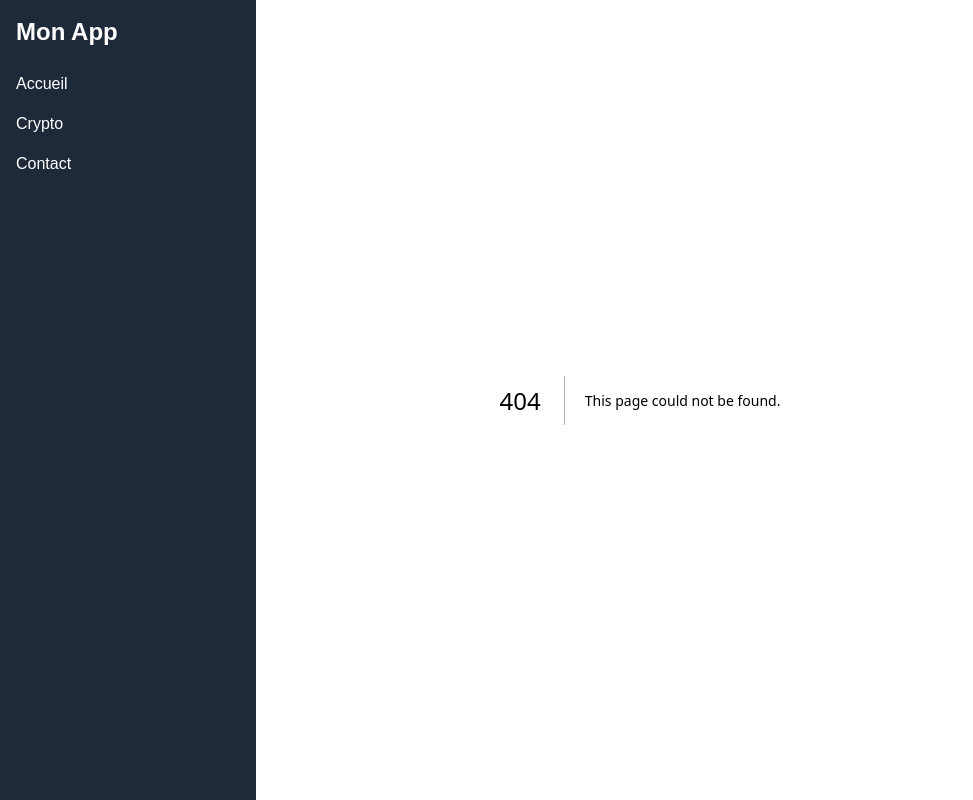
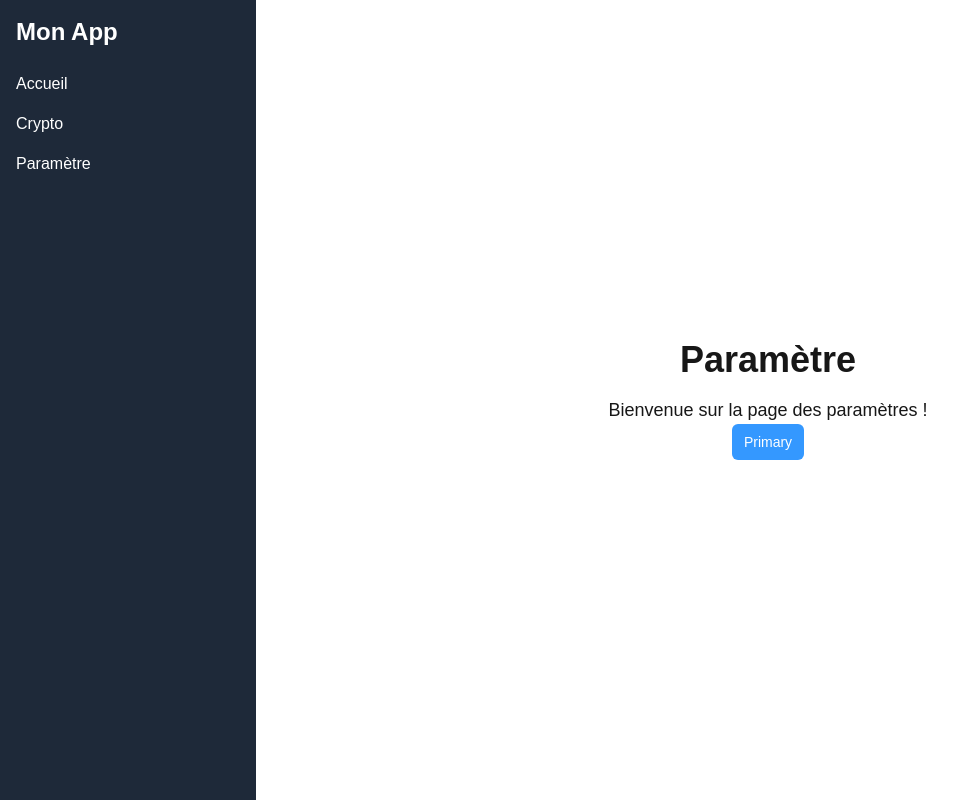
Before and after one commit to TISEPSE/Dashboard, a Next.js app: page /Dashboard/Parametre in a window 1280 px wide. Before the commit this address had no page. Shown: the whole page, without its empty margins (0-973 px from the left). Built offline with nearby package versions, Linux system fonts and the light colour scheme.

Commit message:
import du boutton depuis la bibliothèque "rsuiteJS"

```diff
--- /dev/null
+++ b/src/app/Dashboard/Parametre/page.jsx
@@ -0,0 +1,14 @@
+//=========Page qui va gérer tout les paramètres=========//
+import { Button } from 'rsuite';
+import 'rsuite/dist/rsuite-no-reset.min.css';
+
+export default function Paramètre(){
+    return(
+        <div className="flex flex-col items-center justify-center min-h-screen">
+      <h1 className="text-4xl font-bold">Paramètre</h1>
+      <p className="mt-4 text-lg">Bienvenue sur la page des paramètres !</p>
+
+        <Button appearance="primary">Primary</Button>
+    </div>
+    )
+}
--- a/src/app/components/navbar.jsx
+++ b/src/app/components/navbar.jsx
@@ -10,7 +10,7 @@ export default function Navbar() {
       <nav className="flex flex-col gap-4">
         <Link href="/" className="hover:text-gray-300">Accueil</Link>
         <Link href="/Dashboard/Crypto" className="hover:text-gray-300">Crypto</Link>
-        <Link href="/contact" className="hover:text-gray-300">Contact</Link>
+        <Link href="/Dashboard/Parametre" className="hover:text-gray-300">Paramètre</Link>
       </nav>
     </div>
   );
--- a/src/app/layout.jsx
+++ b/src/app/layout.jsx
@@ -1,3 +1,5 @@
+//=========Page principale, gestion des routes / pages=========//
+
 import { Geist, Geist_Mono } from "next/font/google";
 import Navbar from "./components/navbar";
 import "./globals.css";
--- a/src/app/page.jsx
+++ b/src/app/page.jsx
@@ -1,4 +1,4 @@
-//=========1 ère page que l'utilisateur voit=========//
+//=========Page d'accueil => ère page que l'utilisateur voit=========//
 
 export default function Home() {
   return (
```
Also changed, not shown: package.json (+4 -3 lines), 1 other file (tests, documents, lock files or other folders).
